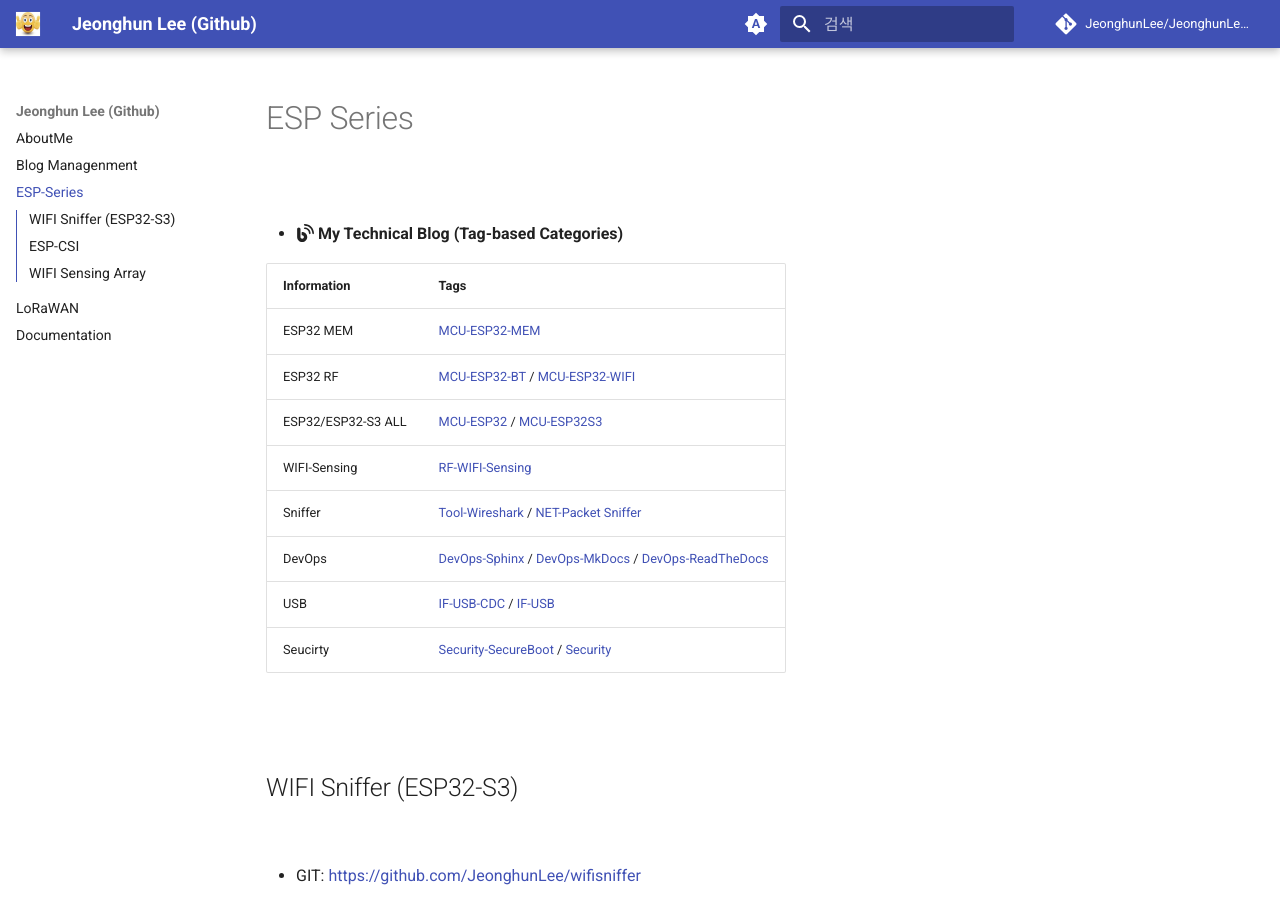
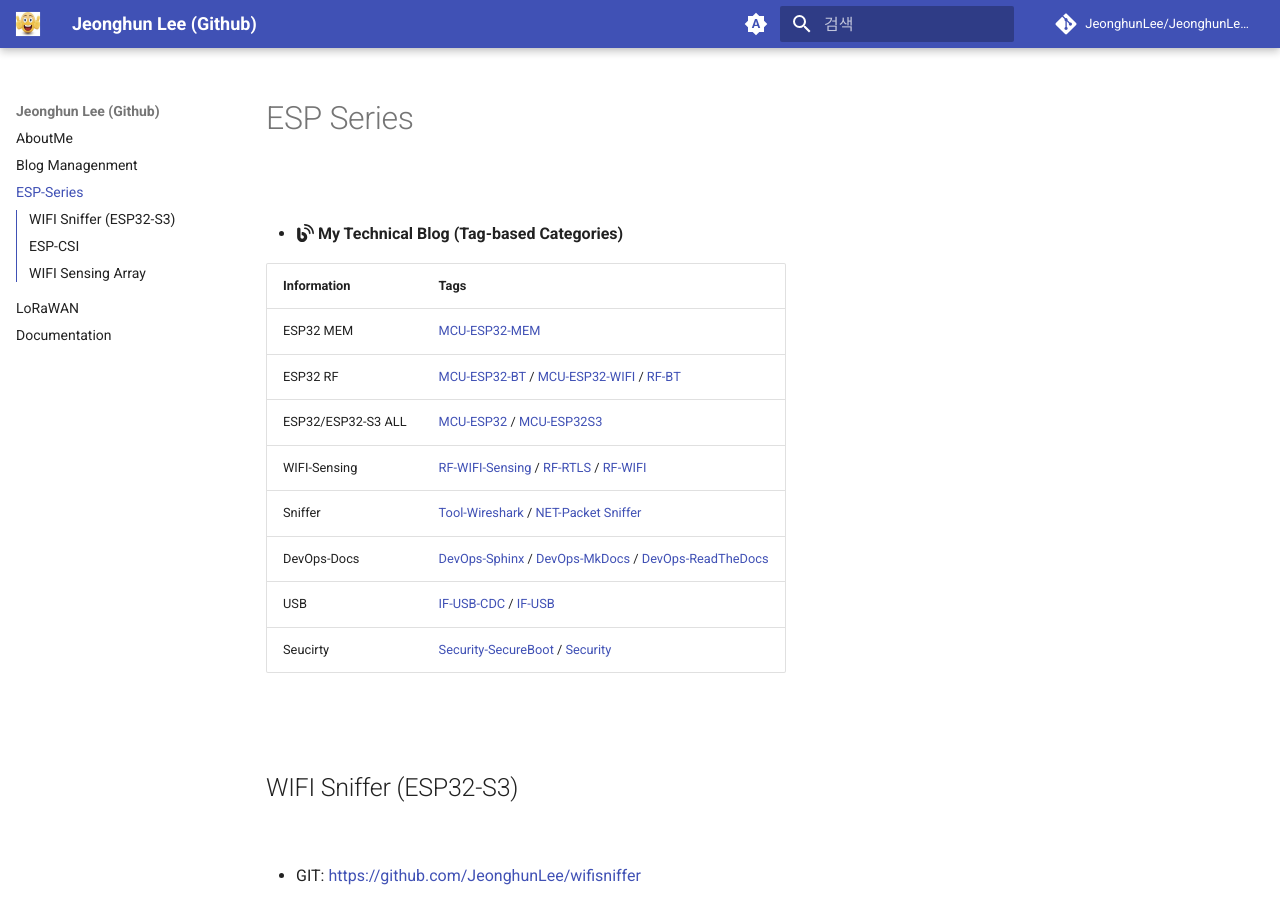
Before and after one commit to JeonghunLee/JeonghunLee.github.io, an MkDocs documentation site: the page built from docs/project_esp_series.md, in a window 1280 px wide and 900 px high. Built offline with MkDocs 1.6.1 and Material for MkDocs 9.7.7, drawn with Linux system fonts in a browser that asks for light colours; comment, search, counter and statistics services are not loaded.

Commit message:
update it

```diff
--- a/docs/project_esp_series.md
+++ b/docs/project_esp_series.md
@@ -7,11 +7,11 @@
 | Information   | Tags |
 | ------------- | -----|
 | ESP32 MEM   | [MCU-ESP32-MEM](https://ahyuo79.blogspot.com/search/label/MCU-ESP32-MEM) |
-| ESP32 RF | [MCU-ESP32-BT](https://ahyuo79.blogspot.com/search/label/MCU-ESP32-BT) / [MCU-ESP32-WIFI](https://ahyuo79.blogspot.com/search/label/MCU-ESP32-WIFI) |
+| ESP32 RF | [MCU-ESP32-BT](https://ahyuo79.blogspot.com/search/label/MCU-ESP32-BT) / [MCU-ESP32-WIFI](https://ahyuo79.blogspot.com/search/label/MCU-ESP32-WIFI) / [RF-BT](https://ahyuo79.blogspot.com/search/label/RF-BT)  |
 | ESP32/ESP32-S3 ALL | [MCU-ESP32](https://ahyuo79.blogspot.com/search/label/MCU-ESP32) / [MCU-ESP32S3](https://ahyuo79.blogspot.com/search/label/MCU-ESP32S3) |
-| WIFI-Sensing | [RF-WIFI-Sensing](https://ahyuo79.blogspot.com/search/label/RF-WIFI-Sensing)  |
+| WIFI-Sensing | [RF-WIFI-Sensing](https://ahyuo79.blogspot.com/search/label/RF-WIFI-Sensing) / [RF-RTLS](https://ahyuo79.blogspot.com/search/label/RF-RTLS) / [RF-WIFI](https://ahyuo79.blogspot.com/search/label/RF-WIFI)  |
 | Sniffer | [Tool-Wireshark](https://ahyuo79.blogspot.com/search/label/Tool-Wireshark) / [NET-Packet Sniffer](https://ahyuo79.blogspot.com/search/label/NET-Packet%20Sniffer) |
-| DevOps | [DevOps-Sphinx](https://ahyuo79.blogspot.com/search/label/DevOps-Sphinx) / [DevOps-MkDocs](https://ahyuo79.blogspot.com/search/label/DevOps-Mkdocs) / [DevOps-ReadTheDocs](https://ahyuo79.blogspot.com/2021/06/readthedoc-doc-host.html)     |
+| DevOps-Docs | [DevOps-Sphinx](https://ahyuo79.blogspot.com/search/label/DevOps-Sphinx) / [DevOps-MkDocs](https://ahyuo79.blogspot.com/search/label/DevOps-Mkdocs) / [DevOps-ReadTheDocs](https://ahyuo79.blogspot.com/2021/06/readthedoc-doc-host.html)     |
 | USB | [IF-USB-CDC](https://ahyuo79.blogspot.com/search/label/IF-USB-CDC) / [IF-USB](https://ahyuo79.blogspot.com/search/label/IF-USB) |
 | Seucirty | [Security-SecureBoot](https://ahyuo79.blogspot.com/search/label/Security-SecureBoot) / [Security](https://ahyuo79.blogspot.com/search/label/Security)   |
 
```
Also changed, not shown: docs/project_documentation.md (+6 -1 lines).
